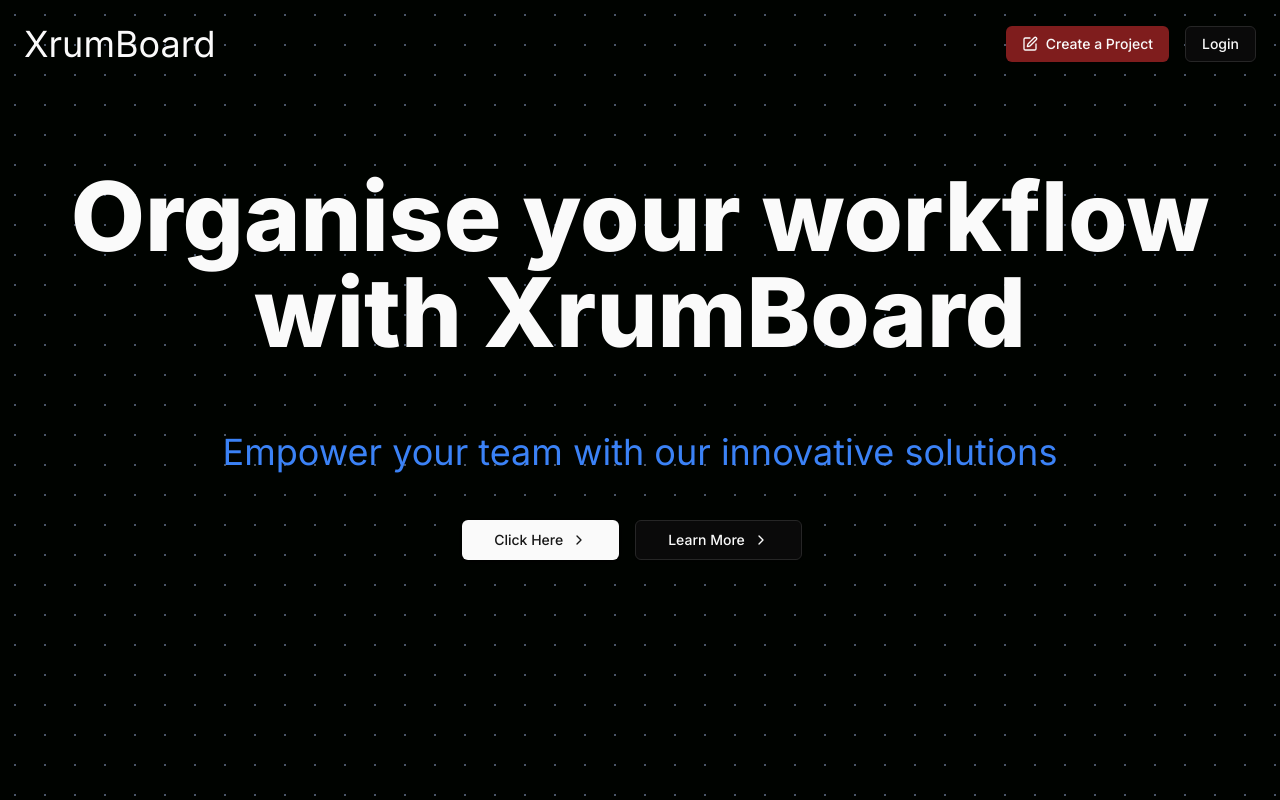
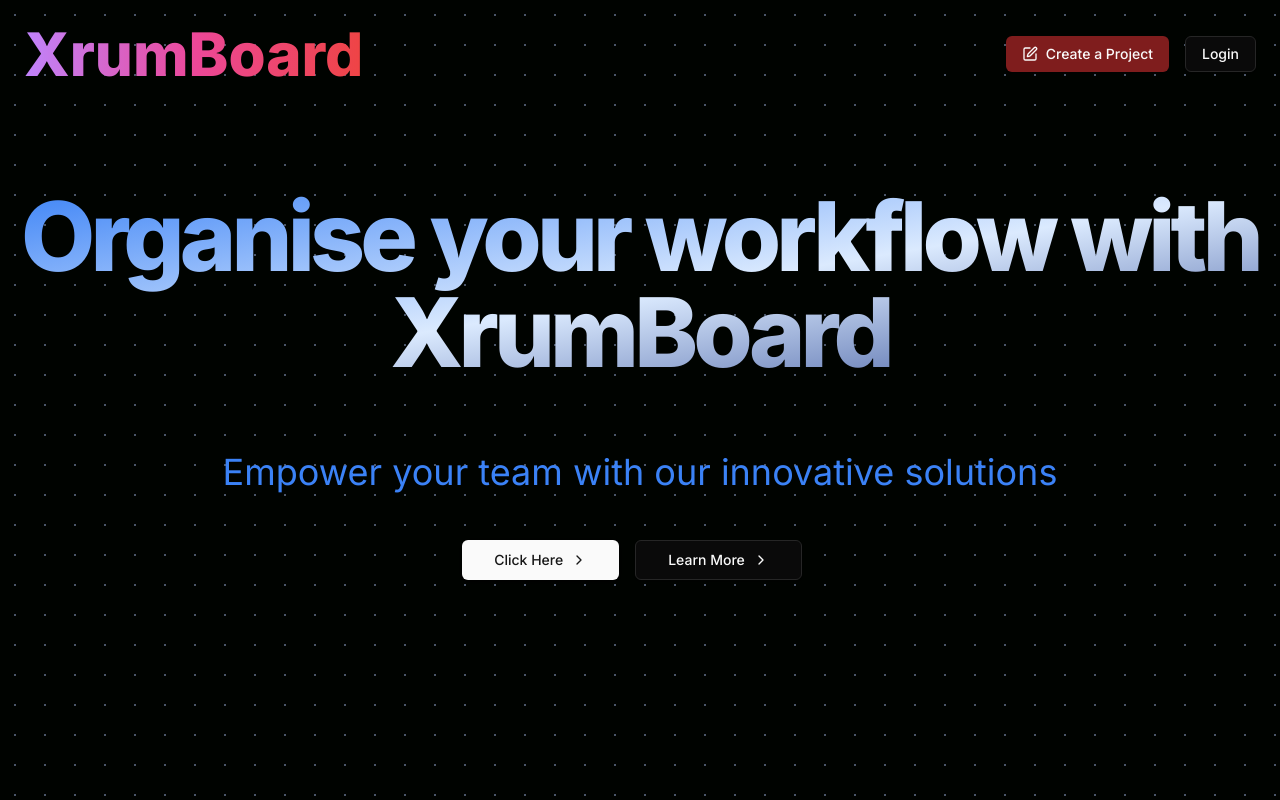
Before and after one commit to TrilochanprasadBH/xrumboard, a Next.js app: page / in a window 1280 px wide. Shown: the top 800 px of the page. Built offline with nearby package versions, Linux system fonts and the light colour scheme; no server answers.

Commit message:
hero heading css added

```diff
--- a/app/globals.css
+++ b/app/globals.css
@@ -4,6 +4,19 @@
 
 body {
   font-family: Arial, Helvetica, sans-serif;
+}
+
+@layer utilities {
+  /*im writing my custom css class in this*/
+  .gradient-title{
+    @apply font-extrabold bg-gradient-to-br from-blue-500 via-blue-100 to-blue-900 bg-clip-text tracking-tighter
+    text-transparent;
+  }
+  .logo-text {
+    @apply bg-clip-text text-transparent bg-gradient-to-r from-purple-400 via-pink-500 to-red-500;
+    @apply text-4xl md:text-6xl font-extrabold;
+  }
+
 }
 
 @layer base {
--- a/components/Header.jsx
+++ b/components/Header.jsx
@@ -9,12 +9,12 @@ import UserMenu from "@/components/user-menu";
 function Header(props) {
     return (
         <header className={'flex flex-col gap-5 items-center py-10   sm:flex-row justify-between  py-6 px-6'}>
-            <h1 className={'text-4xl text-white-500'}>XrumBoard</h1>
+            <h1 className={'logo-text'}>XrumBoard</h1>
 
             <nav>
                 {/*<Image src={} alt={}/>*/}
 
-                <div className={'flex justify-between items-center  gap-4'}>
+                <div className={'flex justify-between items-center gap-4 '}>
                     <Link href="/project/create">
                         <Button variant={'destructive'}>
                             <PenBox size={'small'}/>
```
